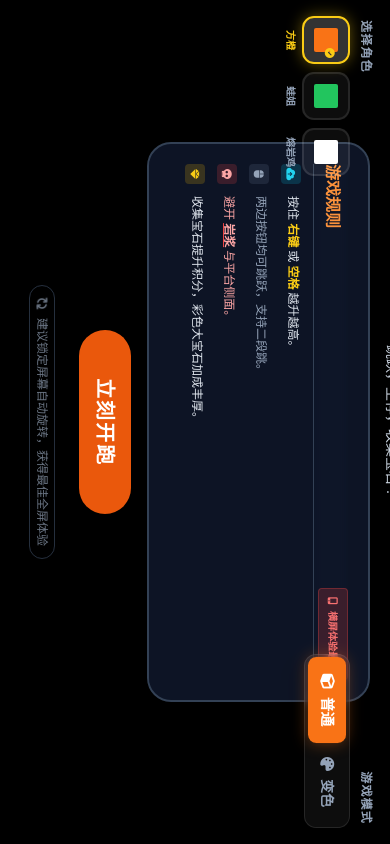
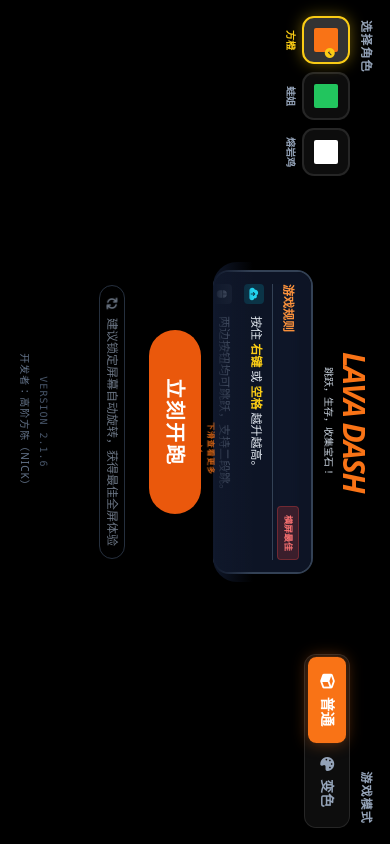
Before and after one commit to foxcsong/lava-leap, a React (Vite) app: page / in a window 390 px wide. Built offline with nearby package versions, Linux system fonts and the light colour scheme.

Commit message:
ui: shrink rules box width and height for balanced mobile layout (v2.1.6)

```diff
--- a/App.tsx
+++ b/App.tsx
@@ -276,20 +276,20 @@
               </div>
             </div>
 
-            <h1 className="text-3xl md:text-7xl font-black mb-1 md:mb-2 tracking-tighter italic text-orange-500 uppercase drop-shadow-[0_4px_4px_rgba(0,0,0,1)]">
+            <h1 className="text-3xl md:text-7xl font-black mb-0 md:mb-2 tracking-tighter italic text-orange-500 uppercase drop-shadow-[0_4px_4px_rgba(0,0,0,1)]">
               LAVA DASH
             </h1>
-            <p className="text-sm md:text-xl mb-3 md:mb-4 text-slate-300">跳跃，生存，收集宝石！</p>
+            <p className="text-[10px] md:text-xl mb-2 md:mb-4 text-slate-300">跳跃，生存，收集宝石！</p>
 
-            <div className="relative group max-w-xl w-full mb-4 px-2">
+            <div className="relative group max-w-xs md:max-w-xl w-full mb-3 px-2">
               <div
                 ref={rulesContainerRef}
-                className="bg-slate-900/90 p-5 md:p-8 rounded-3xl border-2 border-slate-700 backdrop-blur-md overflow-y-auto max-h-[32vh] md:max-h-[55vh] shadow-2xl transition-all custom-scrollbar relative"
+                className="bg-slate-900/90 p-3 md:p-8 rounded-2xl md:rounded-3xl border-2 border-slate-700 backdrop-blur-md overflow-y-auto max-h-[100px] md:max-h-[55vh] shadow-2xl transition-all custom-scrollbar relative"
               >
-                <h3 className="text-orange-400 font-bold mb-3 border-b border-slate-700 pb-1 text-base md:text-lg flex justify-between items-center sticky top-0 bg-slate-900/40 backdrop-blur-sm z-10">
+                <h3 className="text-orange-400 font-bold mb-2 border-b border-slate-700 pb-1 text-xs md:text-lg flex justify-between items-center sticky top-0 bg-slate-900/40 backdrop-blur-sm z-10">
                   <span>游戏规则</span>
-                  <span className="text-[10px] bg-red-500/20 text-red-400 px-2 py-0.5 rounded border border-red-500/30 md:hidden">
-                    <i className="fa-solid fa-mobile-screen-button mr-1"></i> 横屏体验最佳
+                  <span className="text-[9px] bg-red-500/20 text-red-400 px-2 py-0.5 rounded border border-red-500/30 md:hidden">
+                    横屏最佳
                   </span>
                 </h3>
                 <ul className="text-xs md:text-sm space-y-3 md:space-y-4 text-slate-200 pb-4">
--- a/game/Config.ts
+++ b/game/Config.ts
@@ -1,6 +1,6 @@
 
 export const CONFIG = {
-    VERSION: '2.1.5',
+    VERSION: '2.1.6',
     // 基础物理参数 (对应 1080p 参考高度)
     REFERENCE_HEIGHT: 1080,
 
```
